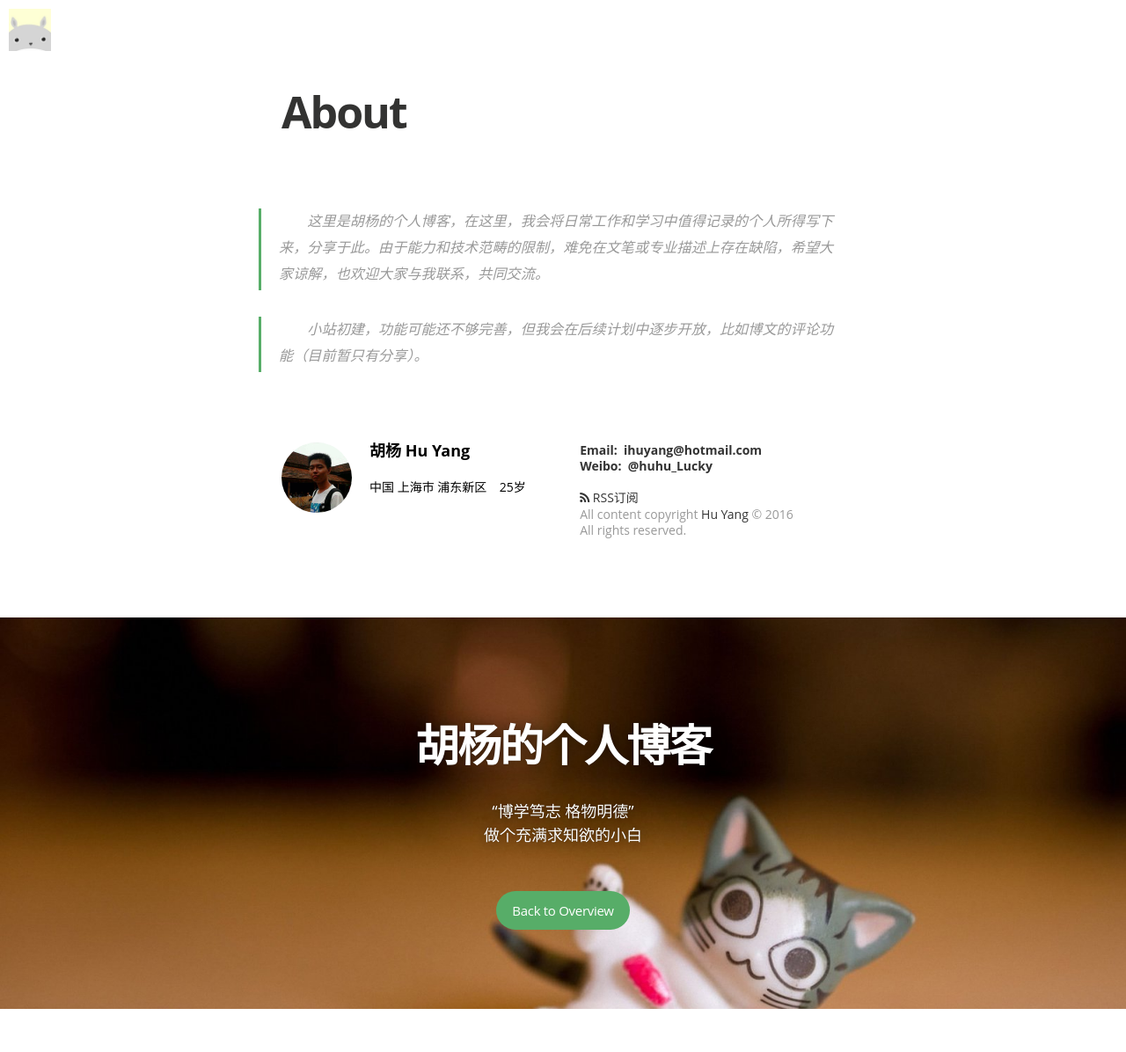
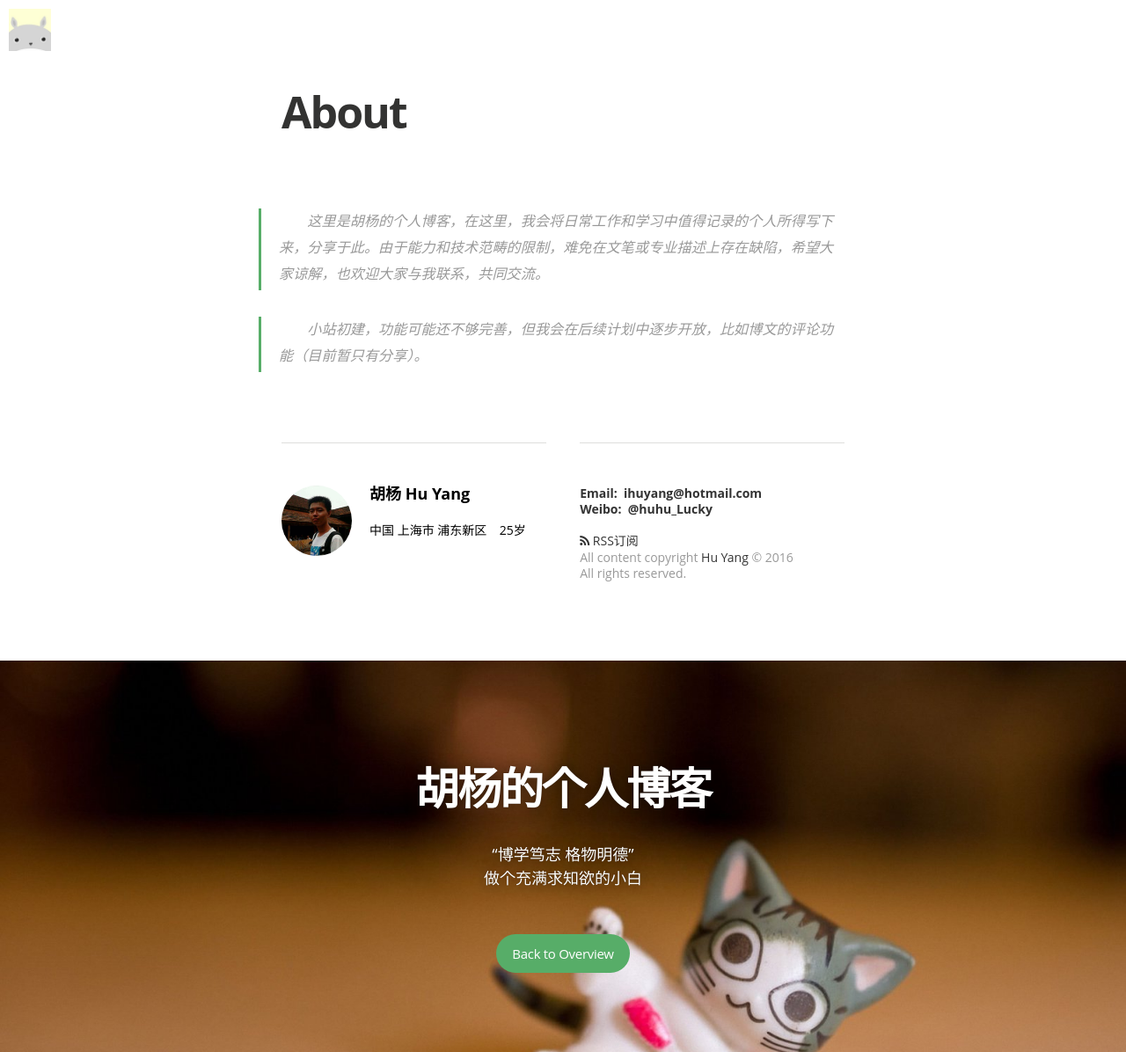
Before and after one commit to ihuyang/myblog, a Jekyll site: the page built from about.md, in a window 1280 px wide. Shown: the whole page at 88% size. Built offline with Jekyll 4.4.1, drawn with Linux system fonts in a browser that asks for light colours; nearby versions of some CDN libraries; some web fonts are replaced; before the commit the page ends 1147 px from its top, so only the background shows below that.

Commit message:
interface modified

```diff
--- a/_layouts/page.html
+++ b/_layouts/page.html
@@ -60,6 +60,7 @@
         </section>
 		 <div class="bottom-teaser cf">
           <div class="isLeft">
+		    <h5 class="index-headline featured"></h5>
             <section class="author">
               <div class="author-image" style="background-image: url({{site.author_image}})">Blog Logo</div>
               <h4>{{ site.author_cn }}&nbsp;{{ site.author_en }}</h4>
@@ -69,6 +70,7 @@
           </div>
           {{/post}}
           <div class="isRight">
+            <h5 class="index-headline featured"></h5>
             <footer class="site-footer">
               <section class="poweredby">Email:&nbsp;&nbsp;{{ site.email }}<br>Weibo:&nbsp;&nbsp;{{ site.weibo }}</section>
               <a class="subscribe" href="{{ "/feed.xml" | prepend: site.baseurl }}"> <span class="tooltip"> <i class="fa fa-rss"></i> RSS订阅</span></a>
```
